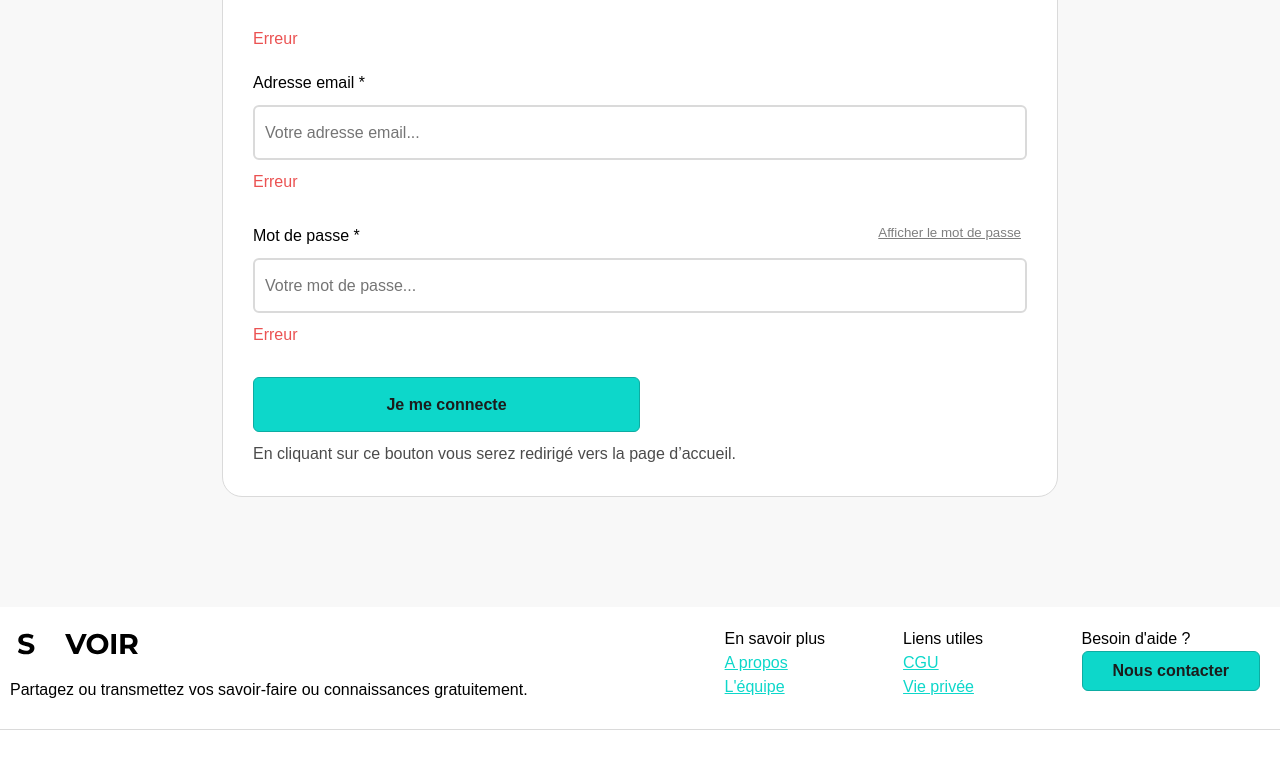
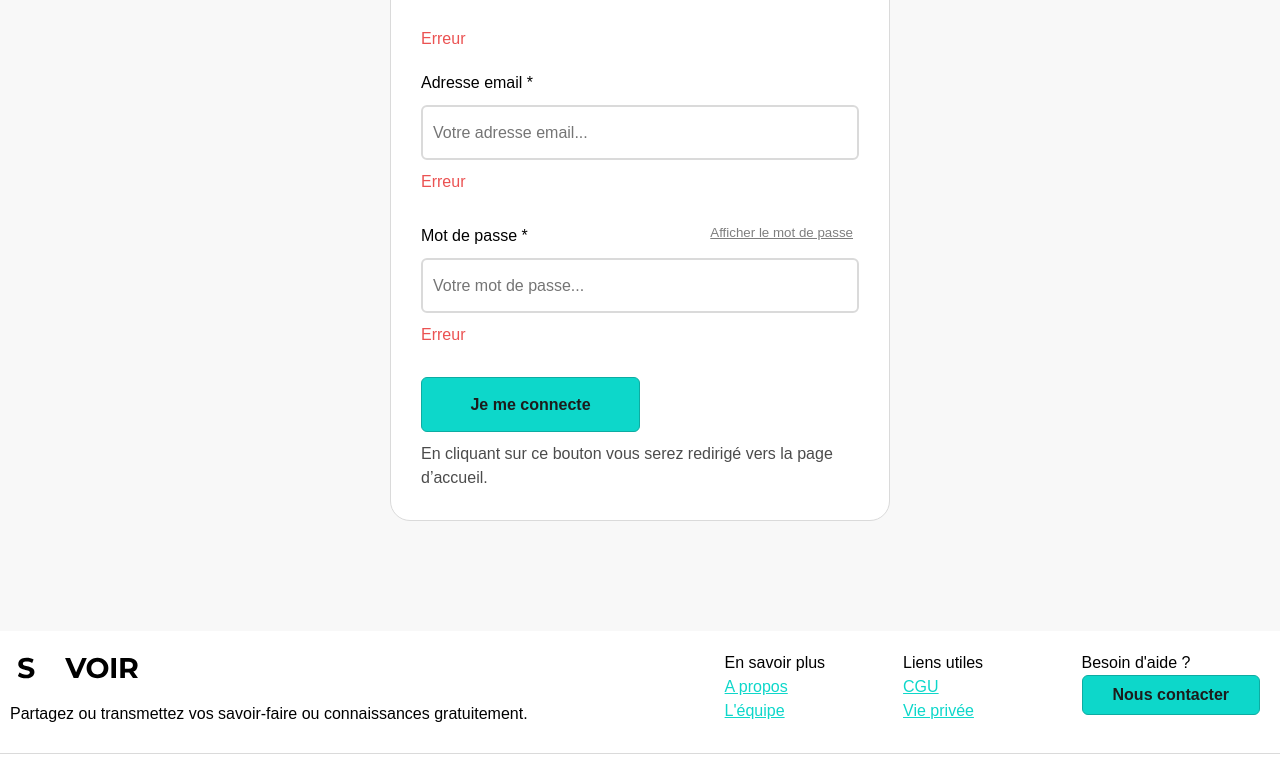
Before and after one commit to rdesitter/savoir-front, a React app: page /connexion in a window 1280 px wide. Shown: the part 282-1049 px from the top of the page. Built offline with nearby package versions, Linux system fonts and the light colour scheme.

Commit message:
:rocket: feat : add maxWidth prop on Panel component

```diff
--- a/src/components/Panel/index.js
+++ b/src/components/Panel/index.js
@@ -1,16 +1,21 @@
 import PropTypes from 'prop-types';
 import './style.scss';
 
-function Panel({ children }) {
+function Panel({ children, maxWidth }) {
   return (
-    <section className="panel">
+    <section className="panel" style={{ maxWidth: maxWidth }}>
       {children}
     </section>
   );
 }
 
+Panel.defaultProps = {
+  maxWidth: '100%',
+};
+
 Panel.propTypes = {
   children: PropTypes.node.isRequired,
+  maxWidth: PropTypes.string,
 };
 
 export default Panel;
--- a/src/components/Panel/style.scss
+++ b/src/components/Panel/style.scss
@@ -3,6 +3,7 @@
 
 .panel {
   @include mixin.padding;
+  margin: 0 auto;
 
   background-color: vars.$light-color;
   border-radius: vars.$panel-radius;
--- a/src/pages/Connexion/index.js
+++ b/src/pages/Connexion/index.js
@@ -19,7 +19,7 @@ function Team() {
   return (
     <Page>
       <Container>
-        <Panel>
+        <Panel maxWidth="500px">
           <header className="section__header">
             <h1 className="section__title">Connexion</h1>
             <p className="section__subtitle">Les champs marqués d’une étoile sont obligatoires.</p>
```
